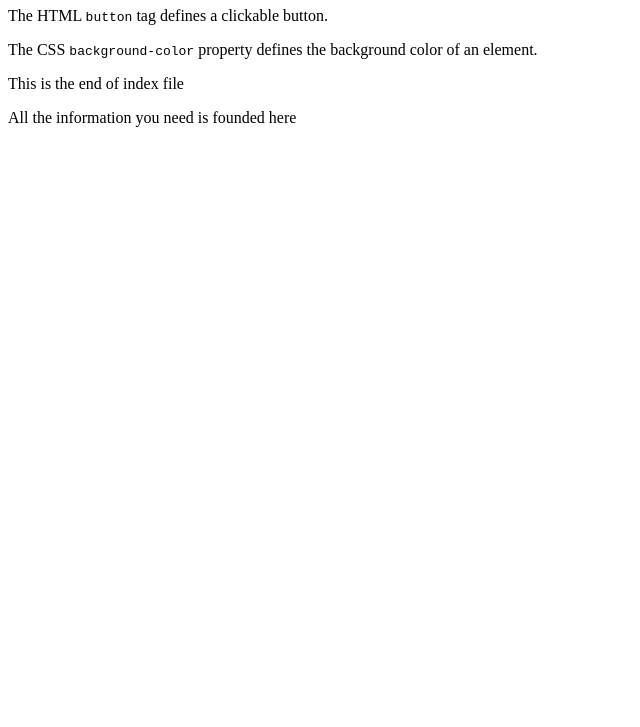
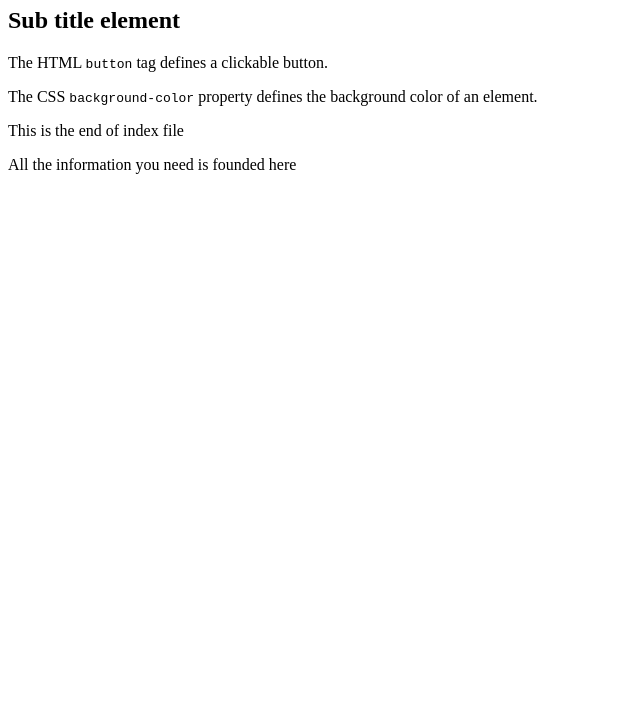
Before and after one commit to oscardbg/ps-gith01, a plain HTML site: page index.html in a window 1280 px wide. Shown: the part 73-800 px from the top of the page, without its empty margins (0-640 px from the left). Drawn offline with Linux system fonts and the light colour scheme.

Commit message:
H2 added and styles file

```diff
--- a/index.html
+++ b/index.html
@@ -3,6 +3,8 @@
 <body>
 
 <h1>The code element</h1>
+
+<h2>Sub title element</h2>
 
 <p>The HTML <code>button</code> tag defines a clickable button.</p>
 
```
Also changed, not shown: styles.css (added).
